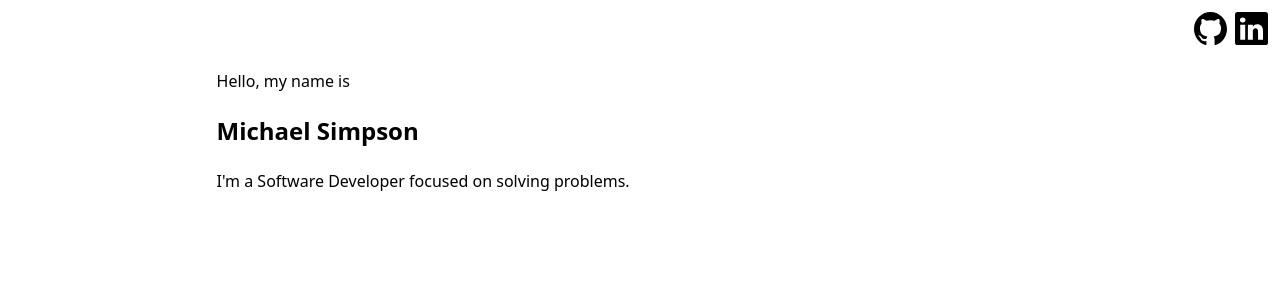
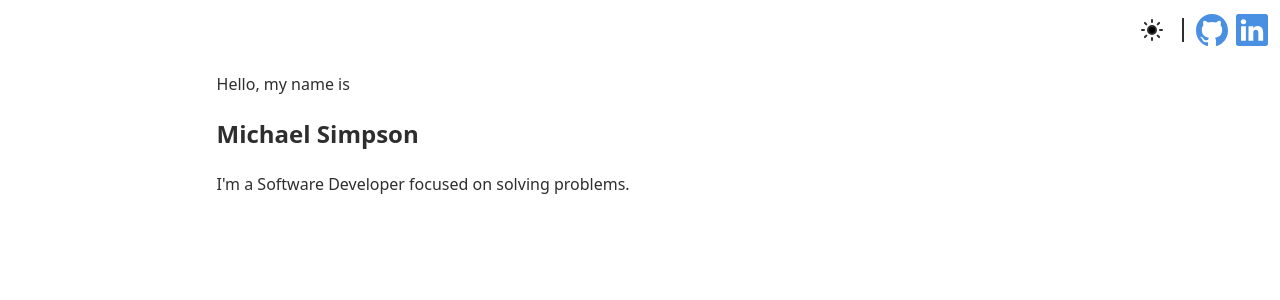
Before and after one commit to simpsom0/portfolio, a React (Vite) app: page / in a window 1280 px wide. Shown: the top 300 px of the page. Built offline with nearby package versions, Linux system fonts and the light colour scheme.

Commit message:
added theme variables and toggle button

```diff
--- a/src/components/header/header.scss
+++ b/src/components/header/header.scss
@@ -1,23 +1,34 @@
+.header {
+  display: flex;
+  justify-content: flex-end;
+  align-items: center;
+
+  .divider {
+    background-color: var(--text-color);
+    height: 1.5rem;
+    width: 2px;
+    margin: 0 0.5rem;
+  }
+
   .links {
     display: flex;
     justify-content: flex-end;
 
     a {
-    padding: 4px;
+      padding: 0.25rem;
       #linkedin {
         padding-left: 0;
       }
 
       svg {
-      fill: light-dark(black, white);
-      width: 33px;
-      height: 33px;
-    }
-    svg:hover {
-      fill: light-dark(grey, darkgrey);
-    }
-    svg:active {
-      fill: light-dark(darkgrey, grey);
+        fill: var(--accent);
+        width: 2rem;
+        height: 2rem;
+
+        &:hover {
+          fill: color-mix(in srgb, var(--accent) 100%, var(--bg-color) 20%);
         }
       }
     }
+  }
+}
--- a/src/components/header/header.tsx
+++ b/src/components/header/header.tsx
@@ -1,12 +1,17 @@
 import './header.scss';
 import Github from '@components/shared/links/github/github';
 import Linkedin from '@components/shared/links/linkedin/linkedin';
+import ThemeButton from '@components/shared/theme/theme-button/theme-button';
 
 function Header() {
   return (
-    <div className="links">
-      <Github />
-      <Linkedin />
+    <div className="header">
+      <ThemeButton />
+      <div className="divider"></div>
+      <div className="links">
+        <Github />
+        <Linkedin />
+      </div>
     </div>
   );
 }
--- a/src/components/shared/cursor/cursor.scss
+++ b/src/components/shared/cursor/cursor.scss
@@ -4,14 +4,14 @@
 }
 
 .cursor {
-  height: 1em;
-  width: 0.5em;
+  height: 1rem;
+  width: 0.5rem;
   display: inline-block;
   vertical-align: middle;
 }
 
 .solid {
-  background-color: white;
+  background-color: var(--text-color);
   animation: none;
 }
 
@@ -25,7 +25,7 @@
   }
 
   50% {
-    background-color: white;
+    background-color: var(--text-color);
   }
 
   100% {
--- /dev/null
+++ b/src/components/shared/theme/theme-button/theme-button.scss
@@ -0,0 +1,15 @@
+button {
+  background-color: var(--bg-color);
+  cursor: pointer;
+  border-color: transparent;
+  border-radius: 0.25rem;
+  stroke: var(--text-color);
+  padding: 0.25rem;
+  margin: 0.25rem;
+
+  &:hover {
+    background-color: var(--on-hover-bg);
+    stroke: var(--accent);
+    fill: var(--accent);
+  }
+}
--- /dev/null
+++ b/src/components/shared/theme/theme-button/theme-button.tsx
@@ -0,0 +1,60 @@
+import { useTheme } from '../use-theme';
+import './theme-button.scss';
+
+const Sun = () => {
+  return (
+    <svg
+      xmlns="http://www.w3.org/2000/svg"
+      width="24"
+      height="24"
+      viewBox="0 0 24 24"
+      stroke-width="2"
+      stroke-linecap="round"
+      stroke-linejoin="round"
+      className="icon"
+    >
+      <circle cx="12" cy="12" r="4" />
+      <path d="M12 2v2" />
+      <path d="M12 20v2" />
+      <path d="m4.93 4.93 1.41 1.41" />
+      <path d="m17.66 17.66 1.41 1.41" />
+      <path d="M2 12h2" />
+      <path d="M20 12h2" />
+      <path d="m6.34 17.66-1.41 1.41" />
+      <path d="m19.07 4.93-1.41 1.41" />
+    </svg>
+  );
+};
+
+const Moon = () => {
+  return (
+    <svg
+      xmlns="http://www.w3.org/2000/svg"
+      width="24"
+      height="24"
+      viewBox="0 0 24 24"
+      fill="none"
+      stroke-width="2"
+      stroke-linecap="round"
+      stroke-linejoin="round"
+      className="icon"
+    >
+      <path d="M20.985 12.486a9 9 0 1 1-9.473-9.472c.405-.022.617.46.402.803a6 6 0 0 0 8.268 8.268c.344-.215.825-.004.803.401" />
+    </svg>
+  );
+};
+
+function ThemeButton() {
+  const { theme, setTheme } = useTheme();
+
+  const invertTheme = () => {
+    const newTheme = theme === 'dark' ? 'light' : 'dark';
+    setTheme(newTheme);
+  };
+
+  const icon = theme === 'dark' ? <Moon /> : <Sun />;
+
+  return <button onClick={invertTheme}>{icon}</button>;
+}
+
+export default ThemeButton;
--- a/src/index.scss
+++ b/src/index.scss
@@ -9,4 +9,36 @@
   text-rendering: optimizeLegibility;
   -webkit-font-smoothing: antialiased;
   -moz-osx-font-smoothing: grayscale;
+
+  --black: #2e2e2e;
+  --white: #ffffff;
+  --grey: #f4f4f4;
+  --blue: #4a90e2;
+  --accent: var(--blue);
+
+  &.light {
+    --bg-color: var(--white);
+    --text-color: var(--black);
+    --on-hover-bg: color-mix(in srgb, var(--bg-color) 100%, var(--accent) 20%);
+  }
+
+  &.dark {
+    --bg-color: var(--black);
+    --text-color: var(--white);
+    --on-hover-bg: color-mix(in srgb, var(--bg-color) 100%, var(--accent) 10%);
+  }
 }
+
+body {
+  background-color: var(--bg-color);
+  color: var(--text-color);
+
+  --transition-speed-ms: 200ms;
+  &.transitions-enabled {
+    transition:
+      background-color var(--transition-speed-ms) ease,
+      color var(--transition-speed-ms) ease,
+      stroke var(--transition-speed-ms) ease,
+      fill var(--transition-speed-ms) ease;
+  }
+}
```
Lines whose indentation alone changed are shown as unchanged.
